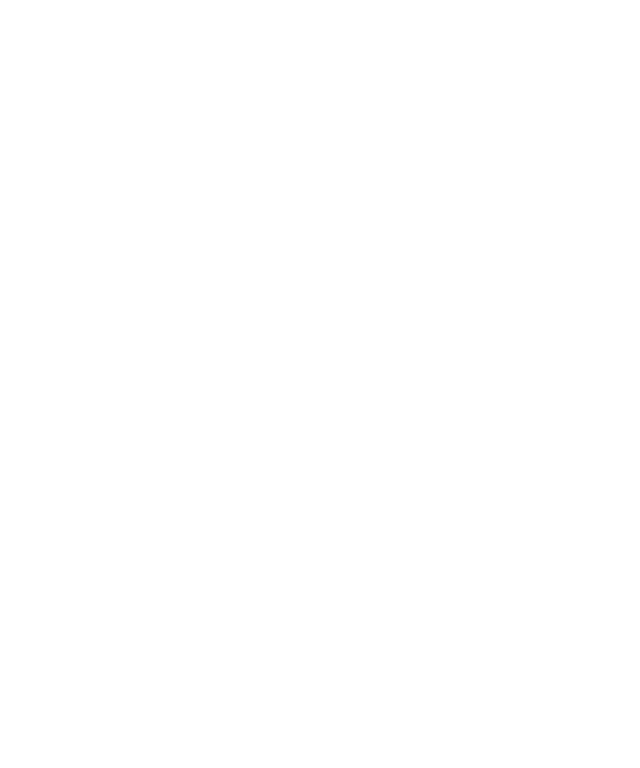
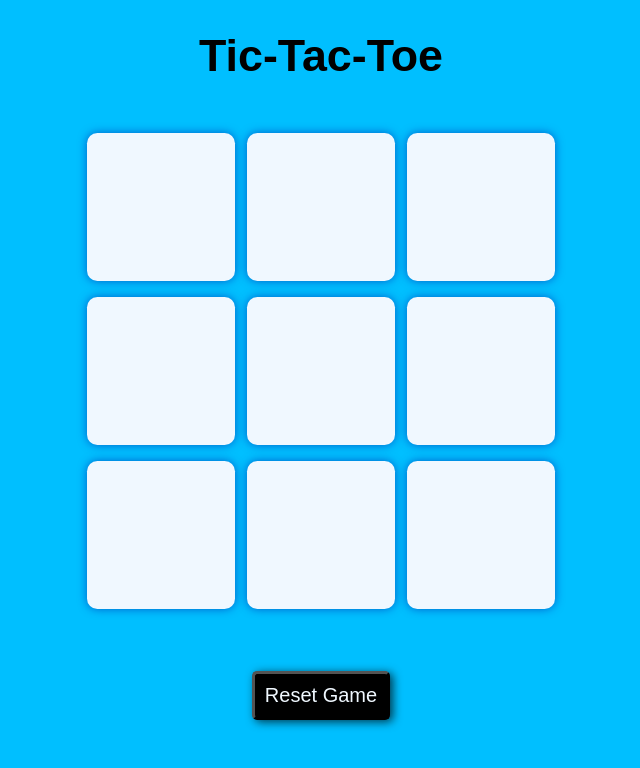
Before and after one commit to The-Knight-King/JS-Projects, a plain HTML site: page Tic-Tac-Toe/index.html in a window 1280 px wide. Shown: the whole page, without its empty margins (319-959 px from the left). Drawn offline with Linux system fonts and the light colour scheme.

Commit message:
Added HTML and CSS for the game

```diff
--- a/Tic-Tac-Toe/index.html
+++ b/Tic-Tac-Toe/index.html
@@ -4,10 +4,26 @@
     <meta charset="UTF-8">
     <meta name="viewport" content="width=device-width, initial-scale=1.0">
     <title>Tic Tac Toe</title>
-    <link rel="stylesheet" href="/style.css">
+    <link rel="stylesheet" href="/Tic-Tac-Toe/style.css">
 </head>
 <body>
-
-    <script src="/app.js"></script>
+    <main>
+        <h1>Tic-Tac-Toe</h1>
+        <div class="container">
+            <div class="game">
+                <button class="box"></button>
+                <button class="box"></button>
+                <button class="box"></button>
+                <button class="box"></button>
+                <button class="box"></button>
+                <button class="box"></button>
+                <button class="box"></button>
+                <button class="box"></button>
+                <button class="box"></button>
+            </div>
+        </div>
+        <button class="reset">Reset Game</button>
+    </main>
+    <script src="/Tic-Tac-Toe/app.js"></script>
 </body>
 </html>
--- a/Tic-Tac-Toe/style.css
+++ b/Tic-Tac-Toe/style.css
@@ -0,0 +1,55 @@
+* {
+    margin: 0;
+    padding: 0;
+}
+
+body {
+    background-color: #00BFFF;
+    text-align: center;
+    font-family: Arial, Helvetica, sans-serif;
+}
+
+h1 {
+    margin-top: 30px;
+    font-size: 2.8rem;
+}
+
+.container {
+    height: 70vh;
+    display: flex;
+    justify-content: center;
+    align-items: center;
+}
+
+.game {
+    margin-top: 20px;
+    height: 60vmin;  /* vmin basically refers to smaller dimension out of width and height. Based on the device viewport it automatically picks up the smaller dimesion, since this is a laptop screen the height < width, so 60vmin - 60% of device's height here. If it was a portrait device, the width < height so vmin will automatically pick the width in that case.*/
+    width: 60vmin;
+    display: flex;
+    flex-wrap: wrap;
+    justify-content: center;
+    align-items: center;
+    gap: 1.5vmin;
+}
+
+.box {
+    width: 18.5vmin;
+    height: 18.5vmin;
+    border: none;
+    border-radius: 7%;
+    box-shadow: 0 0 10px rgba(0, 0, 150, 0.5);
+    background-color: aliceblue;
+    color: navy;
+    font-size: 4.5rem;
+}
+
+.reset {
+    border: 3px outset black;
+    box-shadow: 3px 2px 10px rgba(0, 0, 0, 0.7);
+    border-radius: 5px;
+    background-color: black;
+    color: aliceblue;
+    font-size: 20px;
+    margin-top: 30px;
+    padding: 10px;
+}
```
